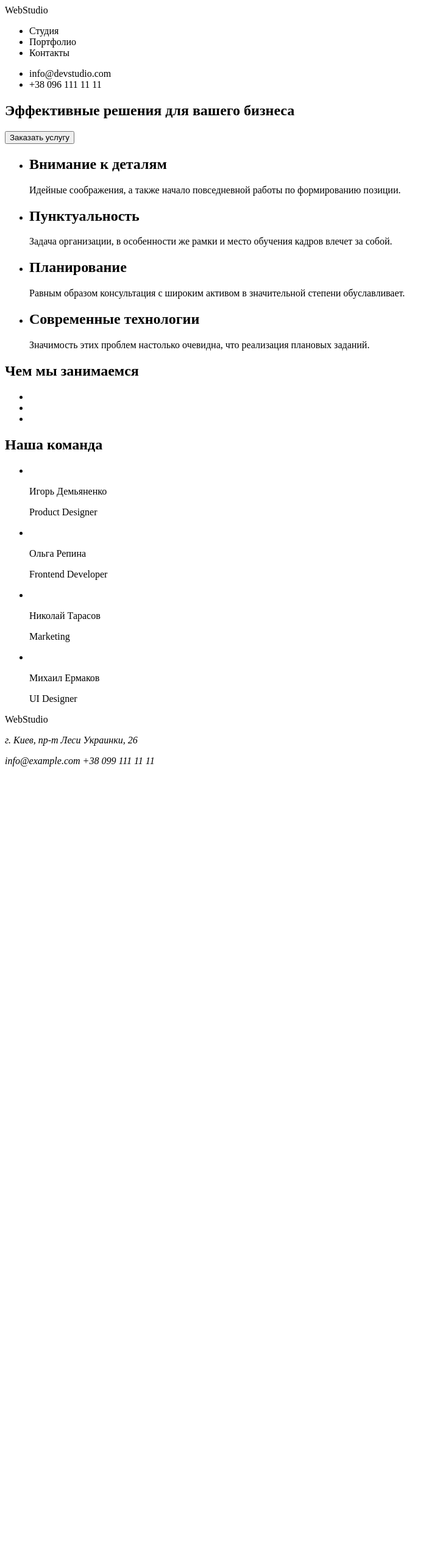
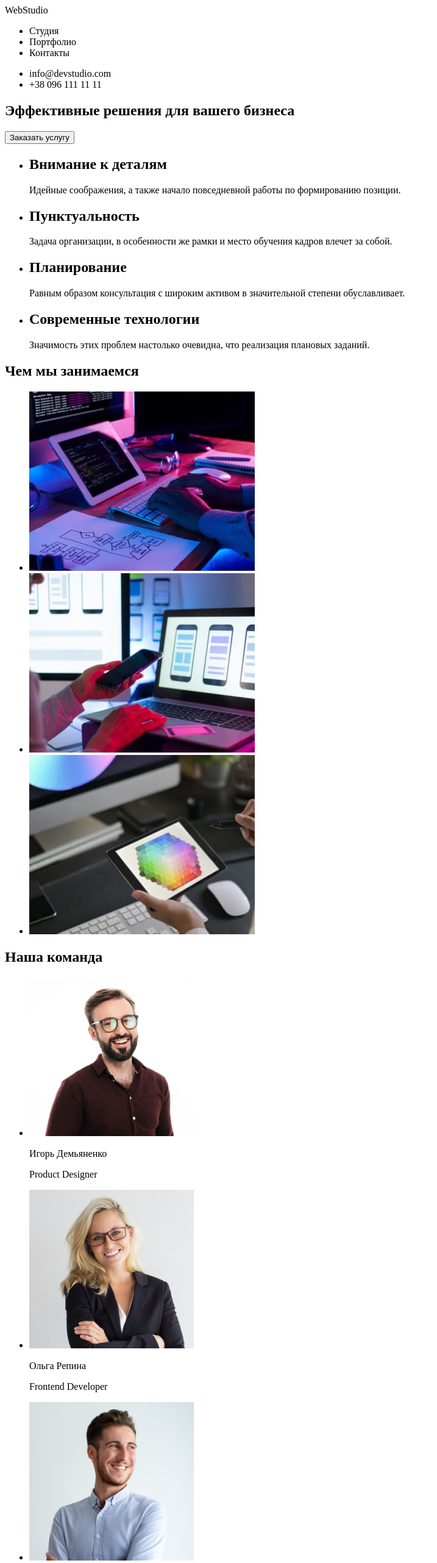
Before and after one commit to gitvova/hw-01, a plain HTML site: page index.html/index.html in a window 1280 px wide. Shown: the top 2563 px of the page at 61% size, without its empty margins (0-717 px from the left). Before the commit the page ends 1265 px from the top, so only its background shows below. Drawn offline with Linux system fonts and the light colour scheme.

Commit message:
new foto

```diff
--- a/index.html/index.html
+++ b/index.html/index.html
@@ -70,9 +70,9 @@
       <section>
         <h2>Чем мы занимаемся</h2>
         <ul>
-          <li><img src="" alt="" /></li>
-          <li><img src="" alt="" /></li>
-          <li><img src="" alt="" /></li>
+          <li><img src="/imeg/img-1.jpg" alt="" /></li>
+          <li><img src="/imeg/box-2.jpg" alt="" /></li>
+          <li><img src="/imeg/img-3.jpg" alt="" /></li>
         </ul>
       </section>
 
@@ -80,25 +80,25 @@
         <h2>Наша команда</h2>
         <ul>
           <li>
-            <img src="" alt="" />
+            <img src="/imeg/img-4.jpg" alt="" width="270" />
             <p>Игорь Демьяненко</p>
             <p>Product Designer</p>
           </li>
 
           <li>
-            <img src="" alt="" />
+            <img src="/imeg/img-7.jpg" alt="" width="270" />
             <p>Ольга Репина</p>
             <p>Frontend Developer</p>
           </li>
 
           <li>
-            <img src="" alt="" />
+            <img src="/imeg/img-6.jpg" alt="" width="270" />
             <p>Николай Тарасов</p>
             <p>Marketing</p>
           </li>
 
           <li>
-            <img src="" alt="" />
+            <img src="/imeg/img-5.jpg" alt="" width="270" />
             <p>Михаил Ермаков</p>
             <p>UI Designer</p>
           </li>
```
Also changed, not shown: imeg/box-2.jpg (added), imeg/img-1.jpg (added), imeg/img-3.jpg (added), imeg/img-4.jpg (added), imeg/img-5.jpg (added), imeg/img-6.jpg (added), imeg/img-7.jpg (added).
